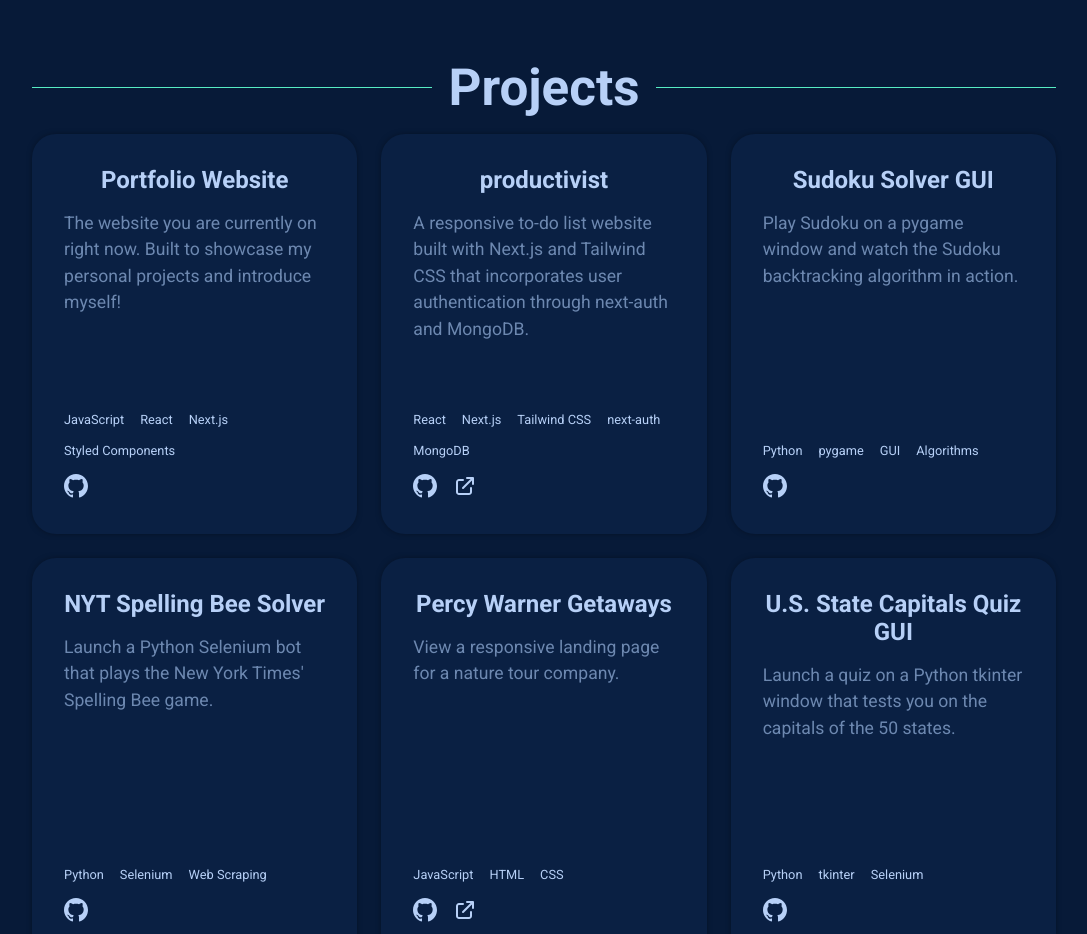
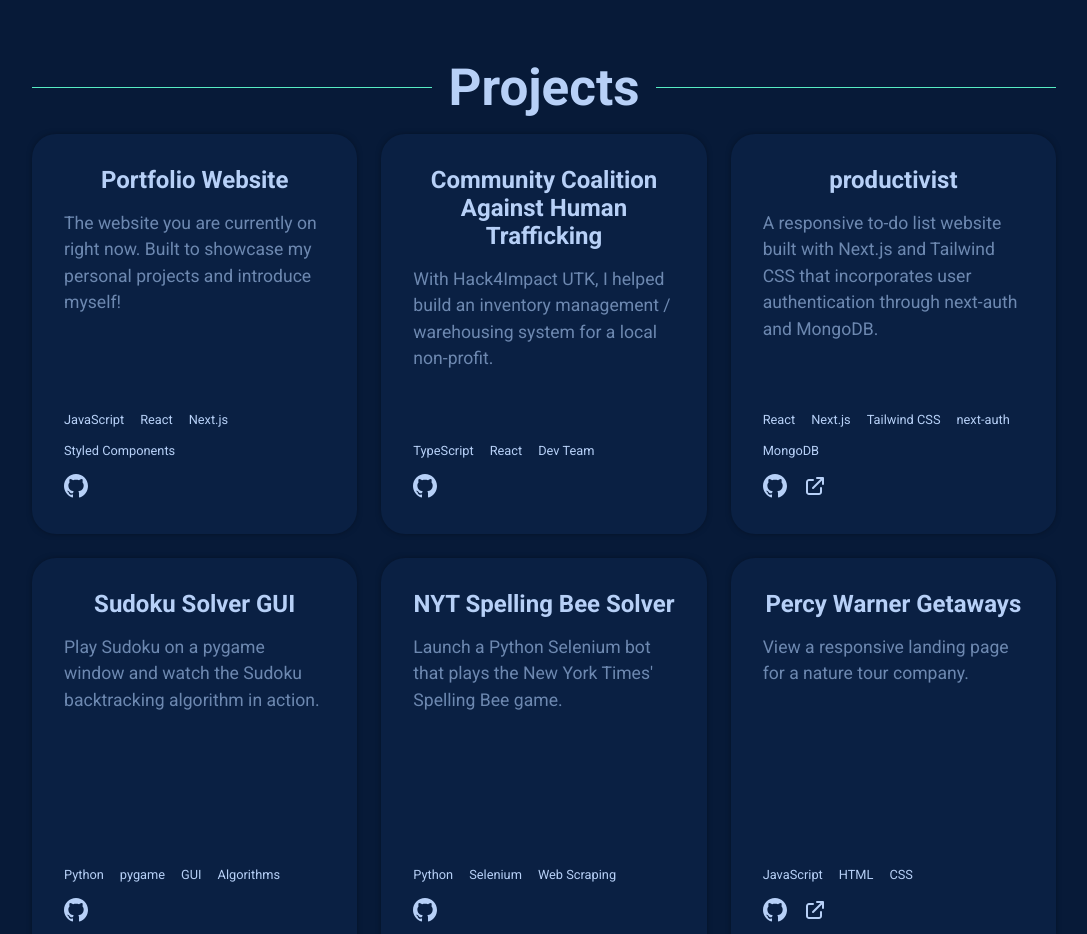
Before and after one commit to RudraPatel2003/rudrapatel, a Next.js app: page / in a window 1280 px wide. Shown: the part 1620-2554 px from the top of the page, without its empty margins (96-1183 px from the left). Built offline with nearby package versions, Linux system fonts and the light colour scheme.

Commit message:
Updates projects

```diff
--- a/src/config.js
+++ b/src/config.js
@@ -12,6 +12,13 @@
       "The website you are currently on right now. Built to showcase my personal projects and introduce myself!",
     tags: ["JavaScript", "React", "Next.js", "Styled Components"],
     githubLink: "https://github.com/RudraPatel2003/rudrapatel",
+  },
+  {
+    name: "Community Coalition Against Human Trafficking",
+    description:
+      "With Hack4Impact UTK, I helped build an inventory management / warehousing system for a local non-profit.",
+    tags: ["TypeScript", "React", "Dev Team"],
+    githubLink: "https://github.com/hack4impact-utk/community-coalition-against-human-trafficking",
   },
   {
     name: "productivist",
```
